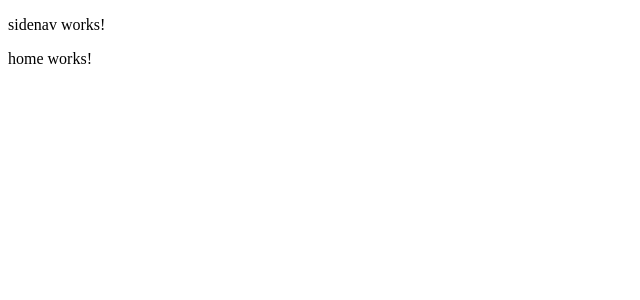
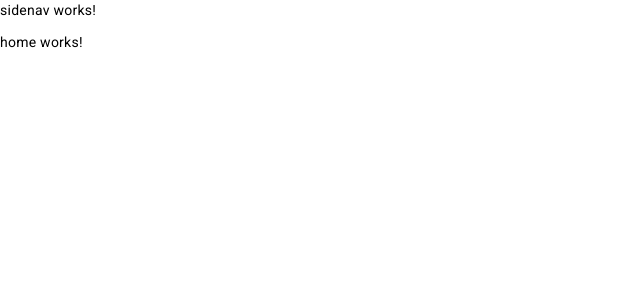
Before and after one commit to matheuspenachioni/front-app-angular-matheuspenachioni, an Angular app: page /home in a window 1280 px wide. Shown: the top 300 px of the page, without its empty margins (0-640 px from the left). Built offline with nearby package versions, Linux system fonts and the light colour scheme.

Commit message:
feat: toastr and angular material added

```diff
--- a/angular.json
+++ b/angular.json
@@ -25,6 +25,7 @@
               "src/assets"
             ],
             "styles": [
+              "@angular/material/prebuilt-themes/indigo-pink.css",
               "src/styles.css"
             ],
             "scripts": []
@@ -87,6 +88,7 @@
               "src/assets"
             ],
             "styles": [
+              "@angular/material/prebuilt-themes/indigo-pink.css",
               "src/styles.css"
             ],
             "scripts": []
--- a/package.json
+++ b/package.json
@@ -10,14 +10,17 @@
   },
   "private": true,
   "dependencies": {
-    "@angular/animations": "^15.2.0",
+    "@angular/animations": "^15.2.9",
+    "@angular/cdk": "^15.2.9",
     "@angular/common": "^15.2.0",
     "@angular/compiler": "^15.2.0",
     "@angular/core": "^15.2.0",
     "@angular/forms": "^15.2.0",
+    "@angular/material": "^15.2.9",
     "@angular/platform-browser": "^15.2.0",
     "@angular/platform-browser-dynamic": "^15.2.0",
     "@angular/router": "^15.2.0",
+    "ngx-toastr": "^16.2.0",
     "rxjs": "~7.8.0",
     "tslib": "^2.3.0",
     "zone.js": "~0.12.0"
--- a/src/app/app.module.ts
+++ b/src/app/app.module.ts
@@ -9,6 +9,7 @@
 import { SidenavComponent } from './components/sidenav/sidenav.component';
 //Immports for Screens
 import { HomeComponent } from './screens/home/home.component';
+import { BrowserAnimationsModule } from '@angular/platform-browser/animations';
 
 @NgModule({
   declarations: [
@@ -19,7 +20,8 @@
   ],
   imports: [
     BrowserModule,
-    AppRoutingModule
+    AppRoutingModule,
+    BrowserAnimationsModule
   ],
   providers: [],
   bootstrap: [AppComponent]
--- a/src/index.html
+++ b/src/index.html
@@ -6,8 +6,11 @@
   <base href="/">
   <meta name="viewport" content="width=device-width, initial-scale=1">
   <link rel="icon" type="image/x-icon" href="favicon.ico">
+  <link rel="preconnect" href="https://fonts.gstatic.com">
+  <link href="https://fonts.googleapis.com/css2?family=Roboto:wght@300;400;500&display=swap" rel="stylesheet">
+  <link href="https://fonts.googleapis.com/icon?family=Material+Icons" rel="stylesheet">
 </head>
-<body>
+<body class="mat-typography">
   <app-root></app-root>
 </body>
 </html>
--- a/src/styles.css
+++ b/src/styles.css
@@ -1 +1,6 @@
 /* You can add global styles to this file, and also import other style files */
+
+html, body { height: 100%; }
+body { margin: 0; font-family: Roboto, "Helvetica Neue", sans-serif; }
+
+@import 'ngx-toastr/toastr';
```
Also changed, not shown: 1 other file (tests, documents, lock files or other folders).
